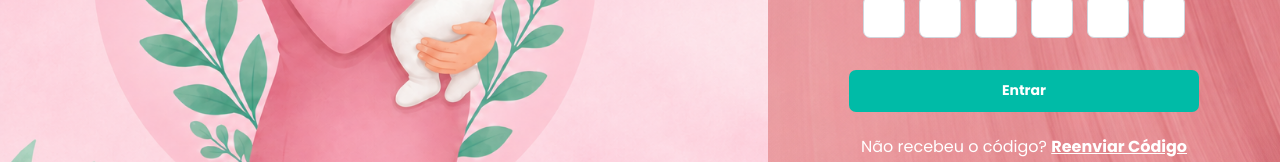
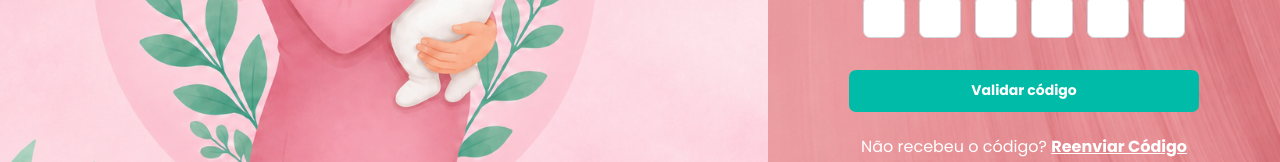
Before and after one commit to Alef-A-Santos/Gestcare, a React (Vite) app in the folder src/frontend/: page /Cadastro/Verificacao in a window 1280 px wide. Shown: the part 469-631 px from the top of the page. Built offline with nearby package versions, Linux system fonts and the light colour scheme.

Commit message:
mudança no botao da verificação

```diff
--- a/src/frontend/src/pages/Verificacao.jsx
+++ b/src/frontend/src/pages/Verificacao.jsx
@@ -52,7 +52,7 @@ function Verificacao() {
 
             <Botao
               className="text-center bg-teal-500 hover:bg-teal-600 font-bold text-white rounded-lg py-3 m-2 w-full max-w-100 cursor-pointer font-poppins"
-              nome={"Entrar"}
+              nome={"Validar código"}
             />
 
             <div className="text-center font-poppins text-white text-sm sm:text-[16px] px-2">
```
